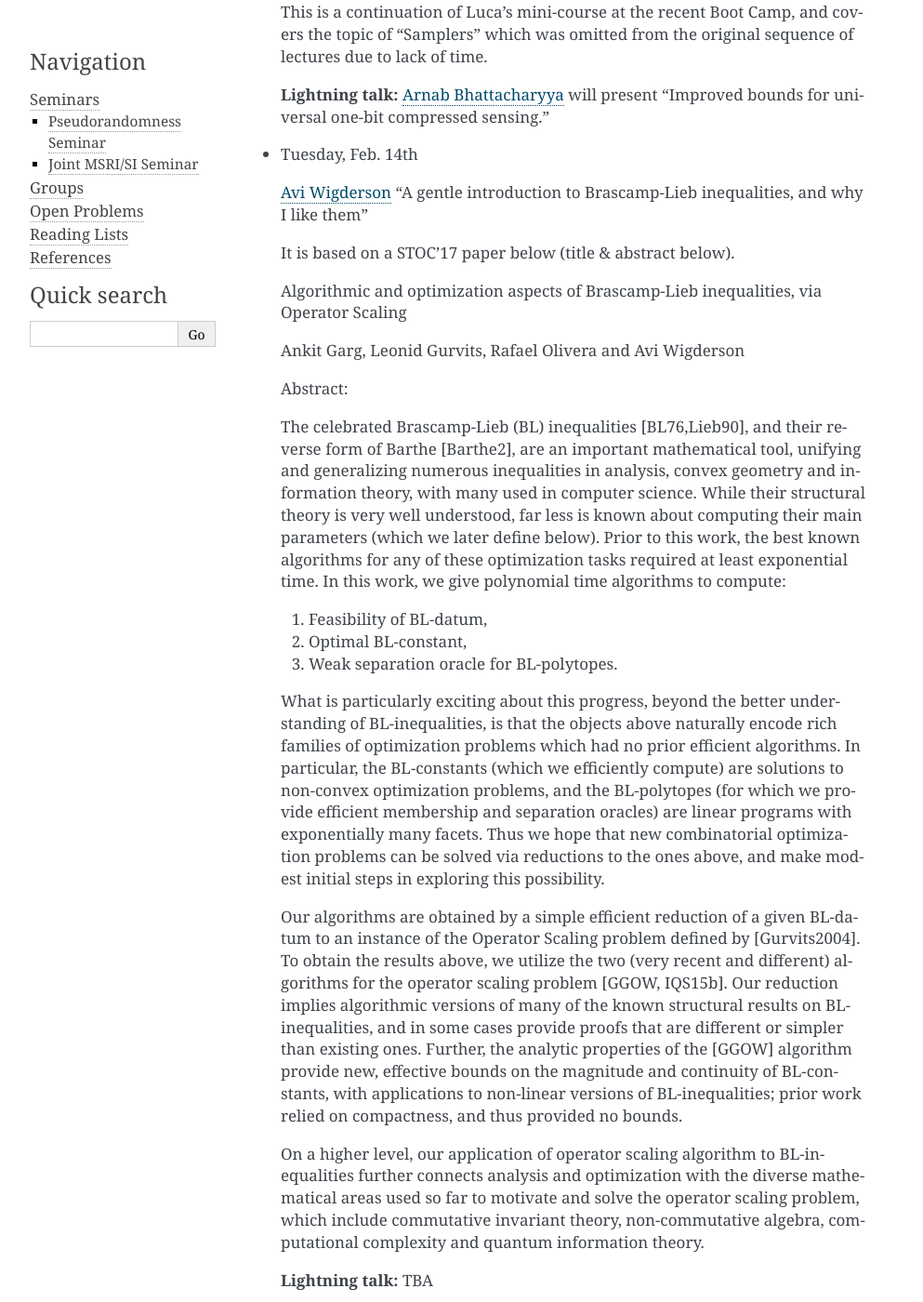
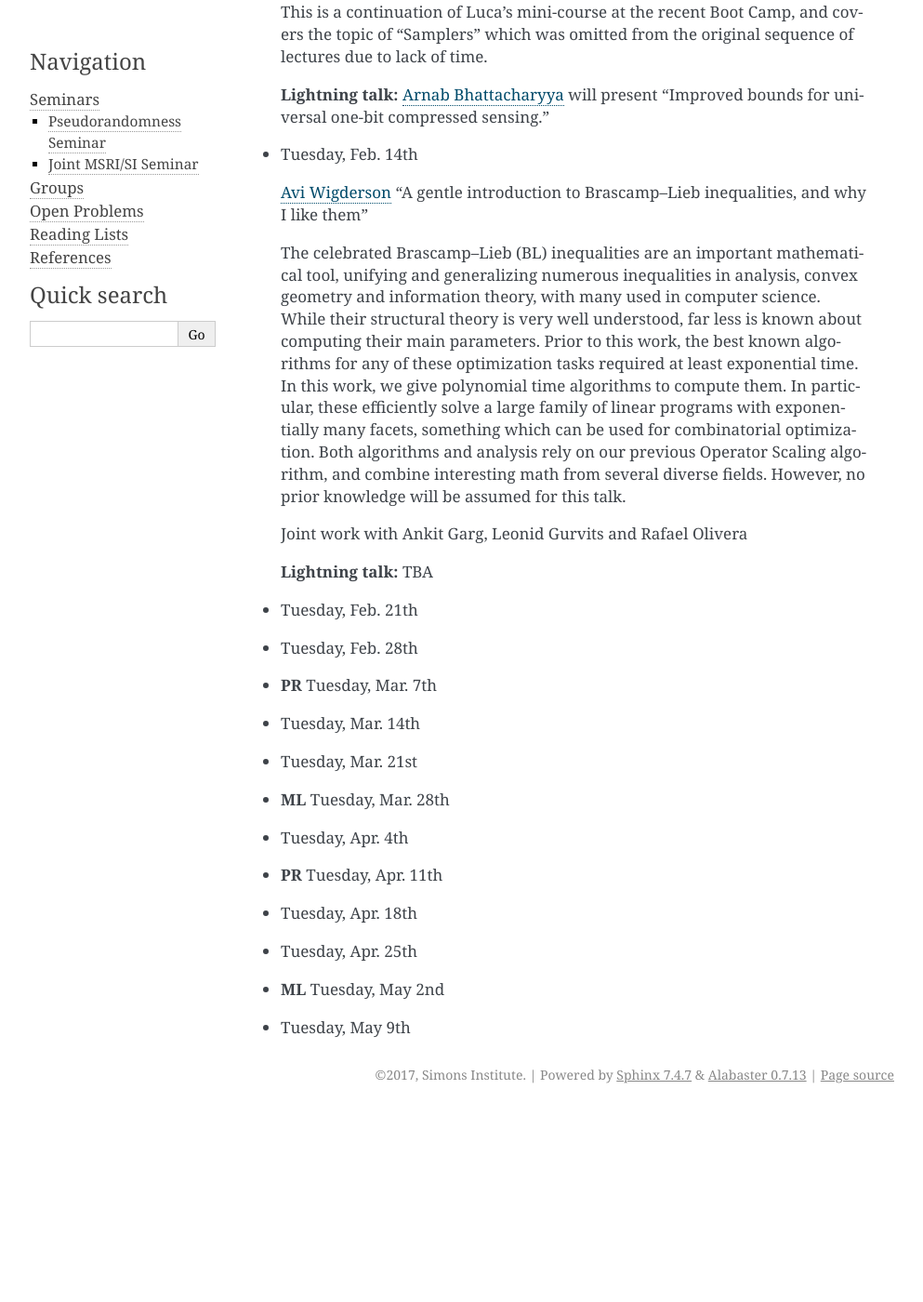
Before and after one commit to simons-institute/pseudorandomness, a Sphinx documentation site: the page built from source/seminar/pseudorandomness.rst, in a window 1280 px wide and 1400 px high, scrolled down 778 px. Shown: the whole window at 93% size, without its empty margins (148-1141 px from the left). Built offline with Sphinx 7.4.7, drawn with Linux system fonts in a browser that asks for light colours; after the commit the page ends 1973 px from its top, so only the background shows below that.

Commit message:
Add updated abstract for Avi's talk

```diff
--- a/source/seminar/pseudorandomness.rst
+++ b/source/seminar/pseudorandomness.rst
@@ -47,59 +47,22 @@ Schedule
 - Tuesday, Feb. 14th
 
   `Avi Wigderson <http://www.math.ias.edu/avi/home>`_
-  "A gentle introduction to Brascamp-Lieb inequalities, and why I like them"
+  "A gentle introduction to Brascamp--Lieb inequalities, and why I like them"
 
-  It is based on a STOC'17 paper below (title & abstract below).
+  The celebrated Brascamp--Lieb (BL) inequalities  are an important mathematical
+  tool, unifying and generalizing numerous inequalities in analysis, convex
+  geometry and information theory, with many used in computer science. While
+  their structural theory is very well understood, far less is known about
+  computing their main parameters. Prior to this work, the best known
+  algorithms for any of these optimization tasks required at least exponential
+  time. In this work, we give polynomial time algorithms to compute them. In
+  particular, these efficiently solve a large family of linear programs with
+  exponentially many facets, something which can be used for combinatorial
+  optimization. Both algorithms and analysis rely on our previous Operator
+  Scaling algorithm, and combine interesting math from several diverse fields.
+  However, no prior knowledge will be assumed for this talk.
 
-  -------------
-
-  Algorithmic and optimization aspects of Brascamp-Lieb inequalities, via Operator Scaling
-
-  Ankit Garg, Leonid Gurvits, Rafael Olivera  and Avi Wigderson
-
-  Abstract:
-
-  The celebrated Brascamp-Lieb (BL) inequalities [BL76,Lieb90], and their reverse
-  form of Barthe [Barthe2], are an important mathematical tool, unifying and
-  generalizing numerous inequalities in analysis, convex geometry and information
-  theory, with many used in computer science. While their structural theory is
-  very well understood, far less is known about computing their main parameters
-  (which we later define below). Prior to this work, the best known algorithms
-  for any of these optimization tasks required at least exponential time.  In
-  this work, we give polynomial time algorithms to compute:
-
-
-  (1) Feasibility of BL-datum,
-  (2) Optimal BL-constant,
-  (3) Weak separation oracle for BL-polytopes.
-
-
-  What is particularly exciting about this progress, beyond the better
-  understanding of BL-inequalities, is that the objects above naturally encode
-  rich families of optimization problems which had no prior efficient algorithms.
-  In particular, the BL-constants (which we efficiently compute) are solutions to
-  non-convex optimization problems, and the BL-polytopes (for which we provide
-  efficient membership and separation oracles)  are linear programs with
-  exponentially many facets. Thus we hope that new combinatorial optimization
-  problems can be solved via reductions to the ones above, and make modest
-  initial steps in exploring this possibility.
-
-  Our algorithms are obtained by a simple efficient reduction of a given BL-datum
-  to an instance of the Operator Scaling problem defined by [Gurvits2004]. To
-  obtain the results above, we utilize the two (very recent and different)
-  algorithms for the operator scaling problem [GGOW, IQS15b].  Our reduction
-  implies algorithmic versions of many of the known structural results on
-  BL-inequalities, and in some cases provide proofs that are different or simpler
-  than existing ones. Further, the analytic properties of the [GGOW] algorithm
-  provide new, effective bounds on the magnitude and continuity of BL-constants,
-  with applications to non-linear versions of BL-inequalities; prior work relied
-  on compactness, and thus provided no bounds.
-
-  On a higher level, our application of operator scaling algorithm to
-  BL-inequalities further connects analysis and optimization with the diverse
-  mathematical areas used so far to motivate and solve the operator scaling
-  problem, which include commutative invariant theory, non-commutative algebra,
-  computational complexity and quantum information theory.
+  Joint work with Ankit Garg, Leonid Gurvits and Rafael Olivera
 
   **Lightning talk:** TBA
 
```
Also changed, not shown: 1 other file.
